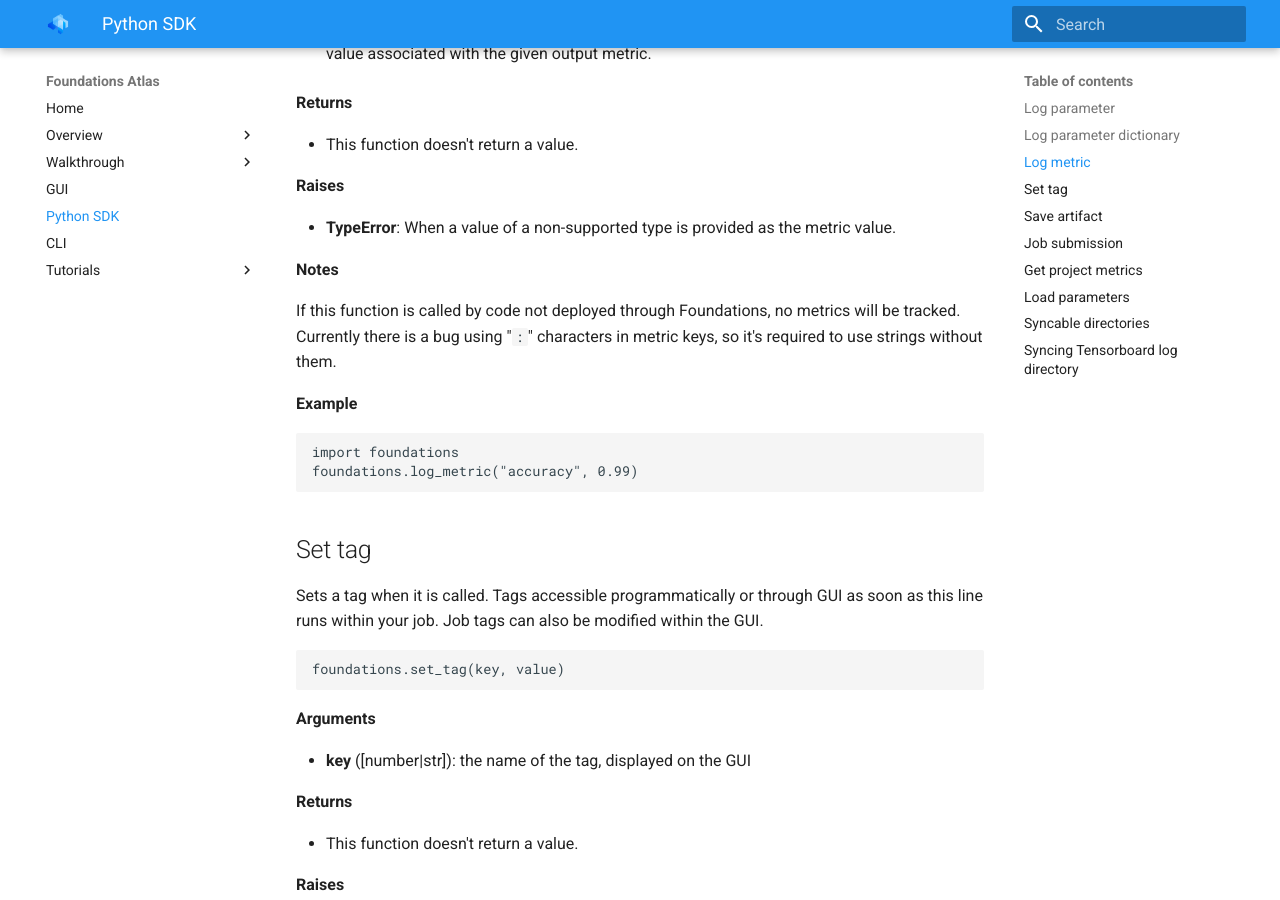
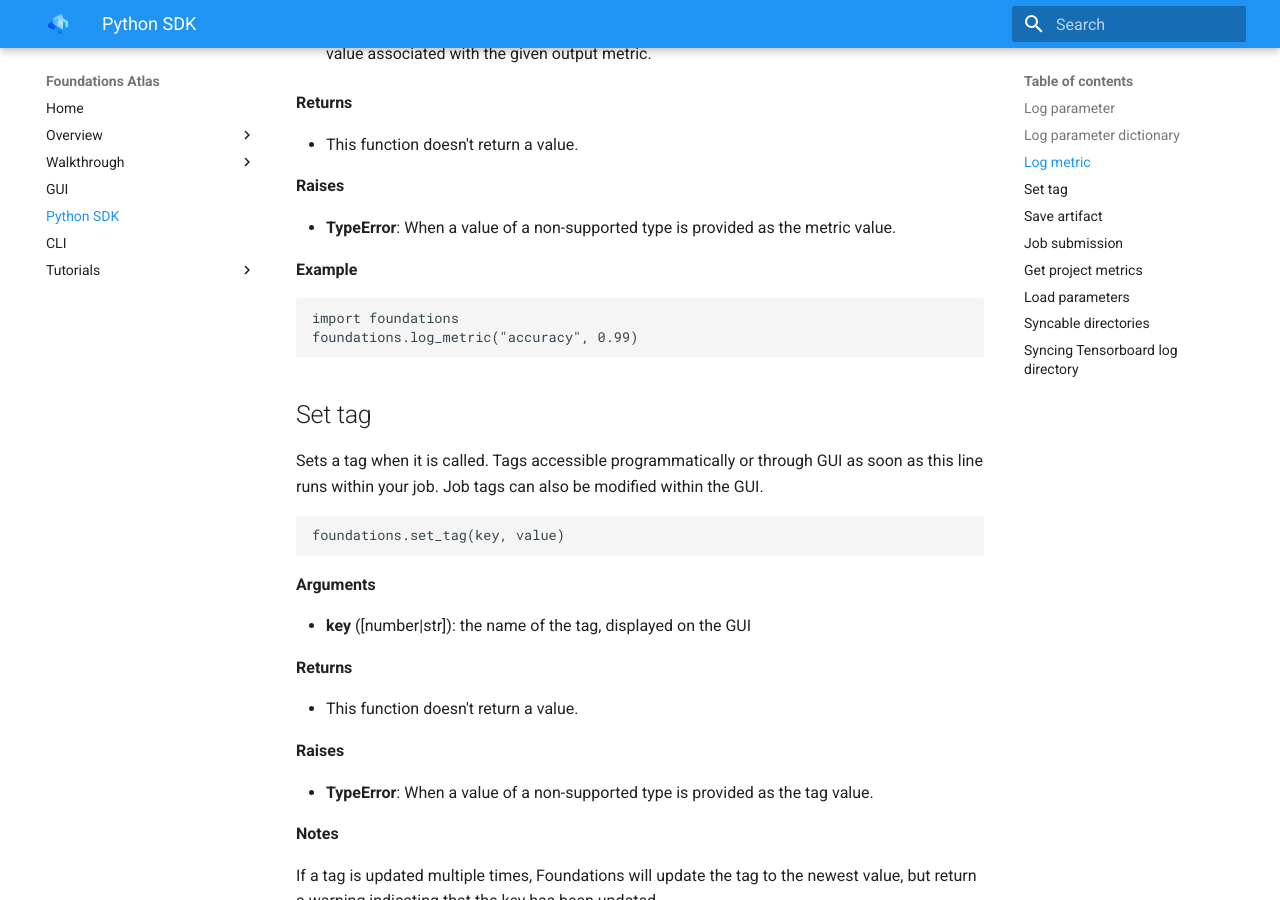
Before and after one commit to DeepLearnI/atlas-ce-docs, an MkDocs documentation site: the page built from docs/api_docs/sources/sdk-reference/SDK.md, in a window 1280 px wide and 900 px high, scrolled down 1856 px. Built offline with MkDocs 1.6.1 and Material for MkDocs 9.7.7, drawn with Linux system fonts in a browser that asks for light colours.

Commit message:
Update SDK.md

```diff
--- a/docs/api_docs/sources/sdk-reference/SDK.md
+++ b/docs/api_docs/sources/sdk-reference/SDK.md
@@ -88,10 +88,6 @@ __Returns__
 __Raises__
 
 - __TypeError__: When a value of a non-supported type is provided as the metric value.
-
-__Notes__
-
-If this function is called by code not deployed through Foundations, no metrics will be tracked. Currently there is a bug using "`:`" characters in metric keys, so it's required to use strings without them.
 
 __Example__
 
```
